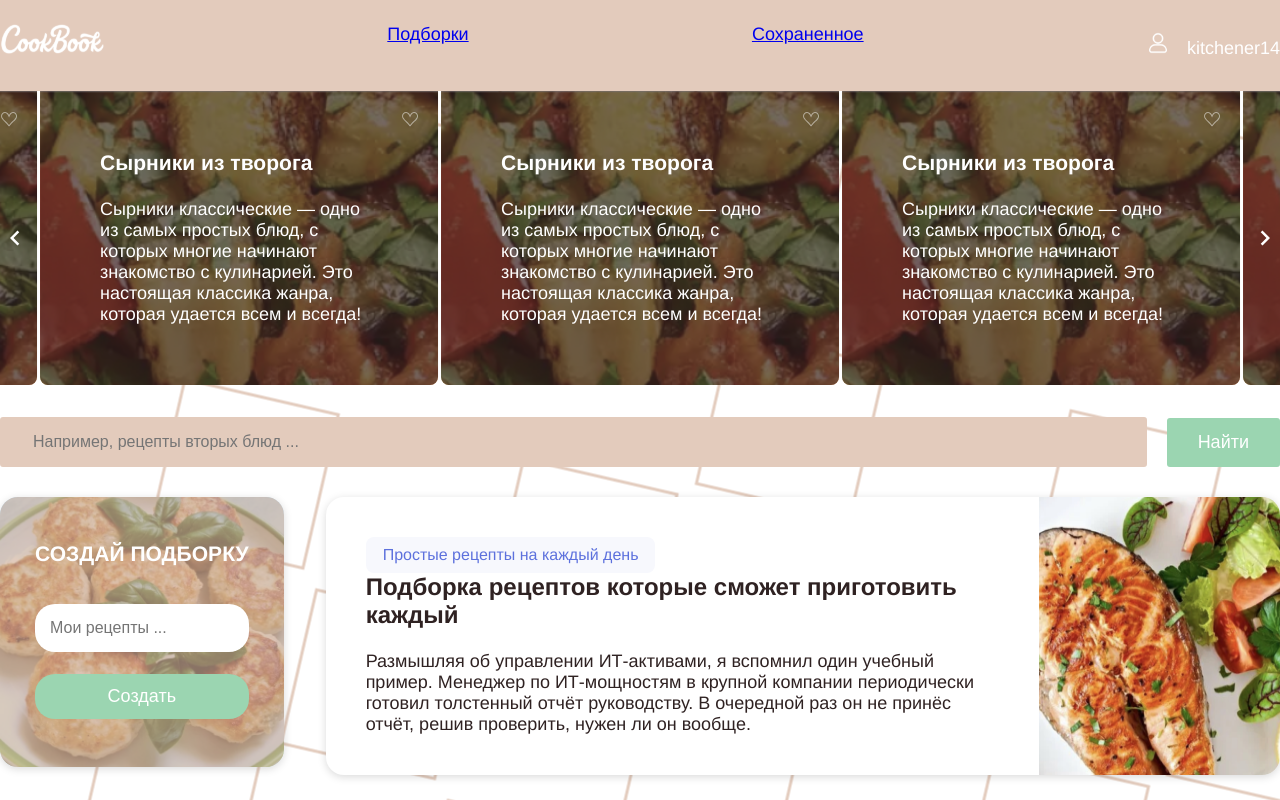
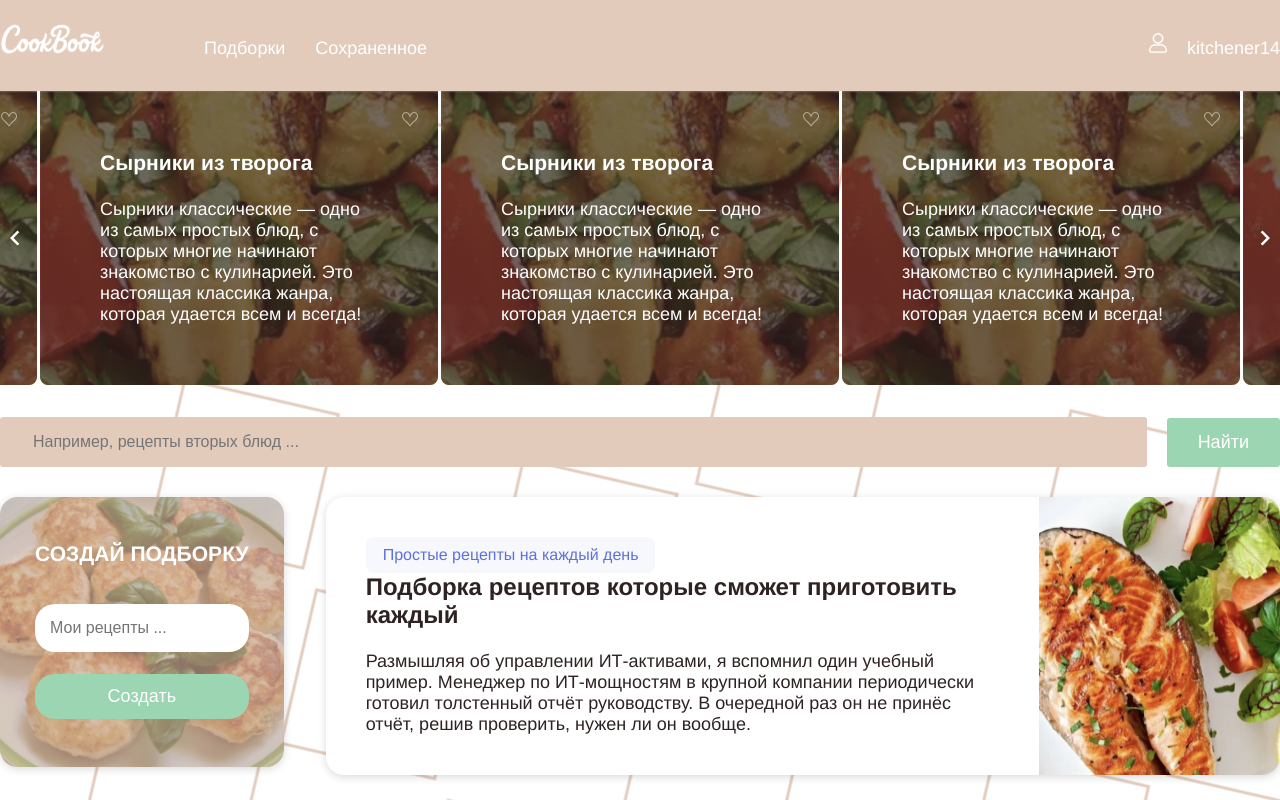
Before and after one commit to DayensCode/cook-book, a Vue app: page / in a window 1280 px wide. Shown: the top 800 px of the page. Built offline with nearby package versions, Linux system fonts and the light colour scheme.

Commit message:
css fixes of header added

```diff
--- a/src/components/TheHeader.vue
+++ b/src/components/TheHeader.vue
@@ -1,22 +1,22 @@
 <template>
-  <div>
   <header class="header">
     <nav class="container container_header">
+      <div class="left-nav">
         <router-link to="/"><SvgIcon class="logo" name="logo" /></router-link>
-        <router-link to="/saved-recepies">Подборки</router-link>
-        <router-link to="/recipe-collections">Сохраненное</router-link>
-        <div class="flex user">
-          <router-link to="/authorization"
-            ><SvgIcon class="account" name="account"
-          /></router-link>
+        <router-link to="/recipe-collections">Подборки</router-link>
+        <router-link to="/saved-recepies">Сохраненное</router-link>
+      </div>
+      <div class="user">
+        <router-link to="/authorization">
+          <SvgIcon class="account" name="account"/>
           <span>kitchener14</span>
+        </router-link>
       </div>
     </nav>
   </header>
   <main>
     <router-view />
   </main>
-  </div>
 </template>
 
 <script>
@@ -36,32 +36,34 @@ export default {
     padding: 24px 0 32px;
     display: flex;
     justify-content: space-between;
+  }
+
+  a {
+    text-decoration: none;
+    color: #fff;
+  }
+
+  .left-nav {
+    a {
+      margin-right: 30px;
+    }
+  }
+
+  .user {
+    display: flex;
+    align-items: flex-end;
+  }
+}
 
 .logo {
   width: 104px;
   height: 30px;
+  margin-right: 70px;
 }
-  }
-}
-
-ul {
-  gap: 29px;
-  list-style: none;
-  align-items: flex-end;
-
-  li:first-of-type {
-    margin-right: 70px;
-    display: flex;
-  }
-}
-
-.user {
-  align-items: flex-end;
 
 .account {
   width: 22px;
   height: 22px;
   margin-right: 18px;
 }
-}
 </style>
```
Lines whose indentation alone changed are shown as unchanged.
